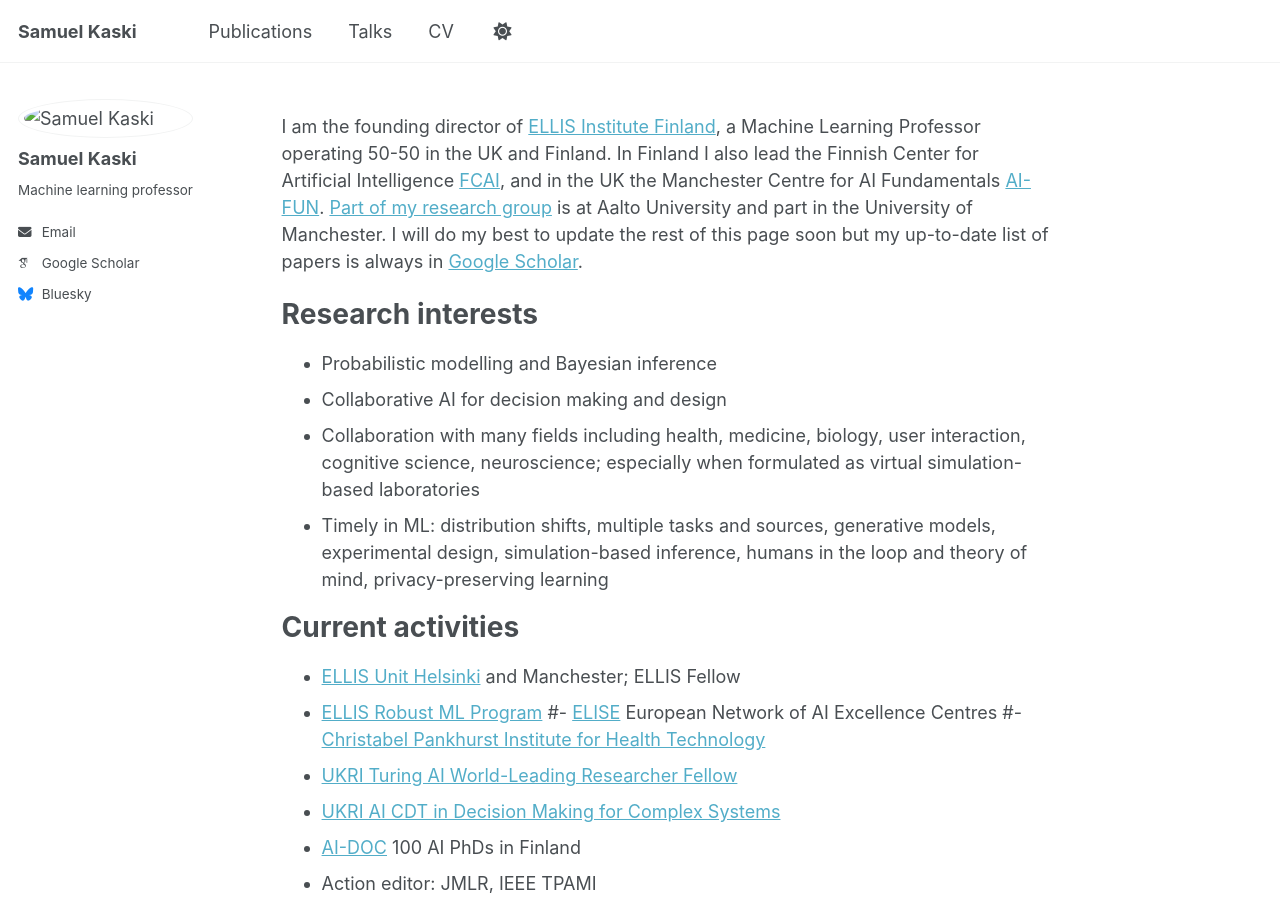
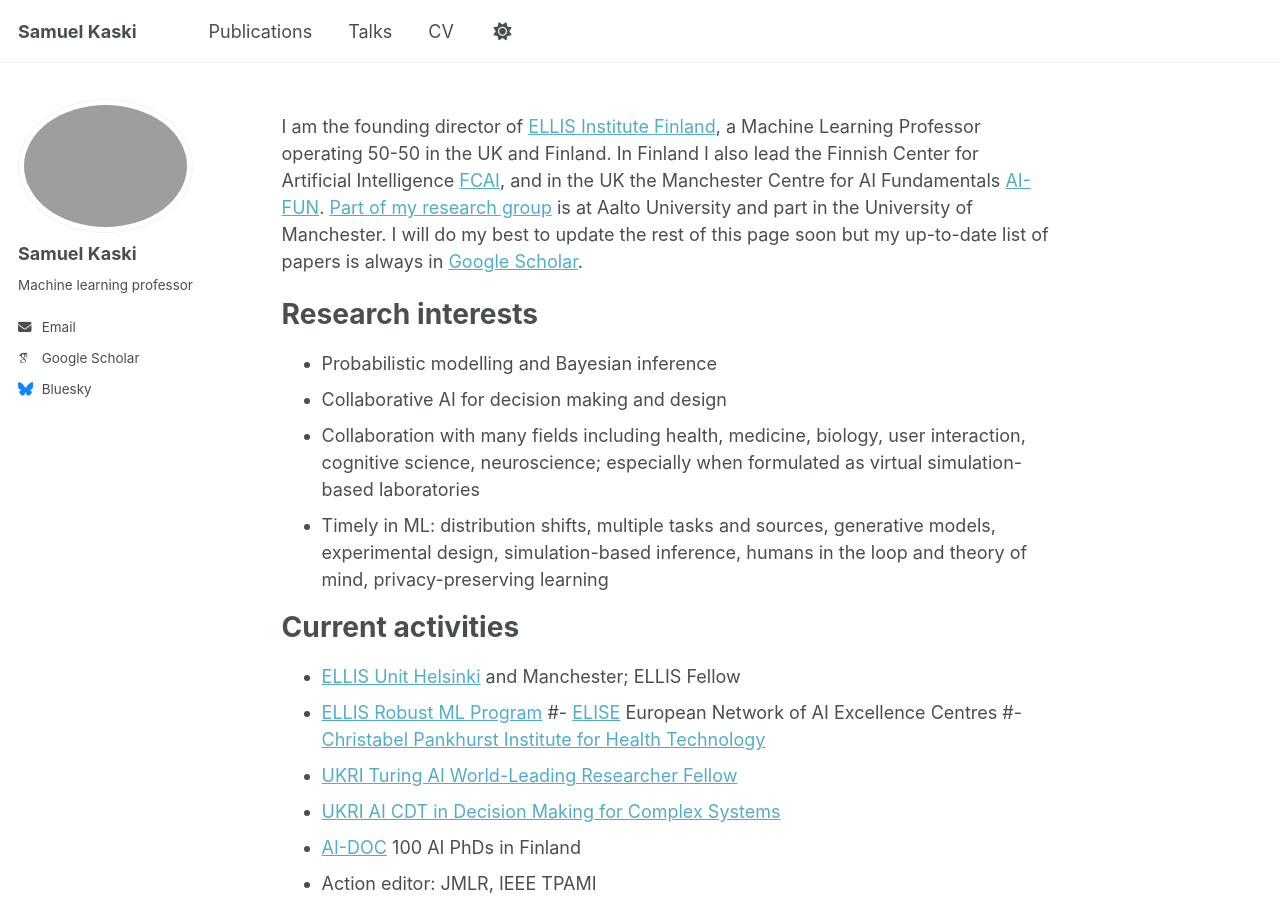
Before and after one commit to skaski/skaski.github.io, a Jekyll site: the page built from _pages/about.md, in a window 1280 px wide and 900 px high. Built offline with Jekyll 4.4.1, drawn with Linux system fonts in a browser that asks for light colours; some web fonts are replaced.

Commit message:
edited config, added png fig

```diff
--- a/_config.yml
+++ b/_config.yml
@@ -22,7 +22,7 @@ repository               : "skaski.github.io"
 #               Additional customization can be done by editing /_includes/author-profile.html
 author:
   # Biographic information
-  avatar           : "kaski.jpg"
+  avatar           : "kaski.png"
   name             : "Samuel Kaski"
   pronouns         : # example: "she/her"
   bio              : "Machine learning professor"
```
